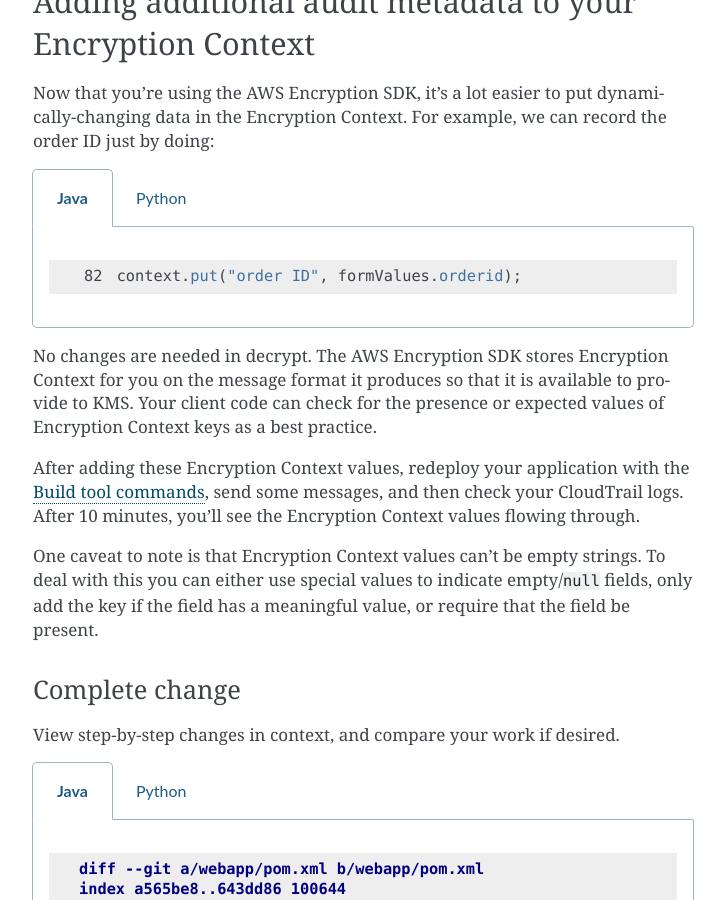
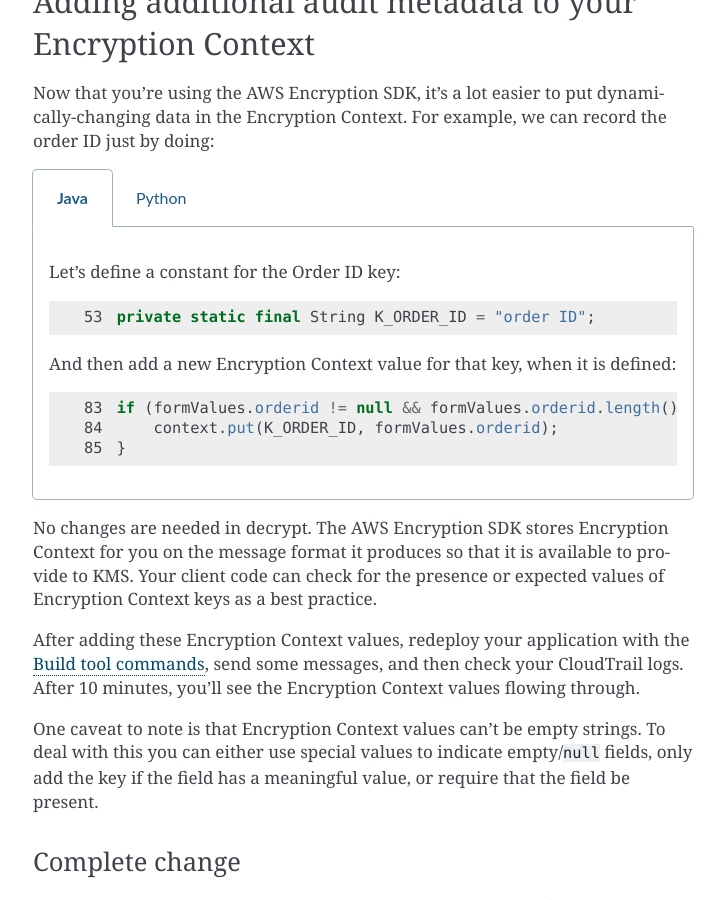
Before and after one commit to aws-samples/busy-engineers-encryption-sdk, a Sphinx documentation site: the page built from docs/exercises/3-encryption_sdk.rst, in a window 1280 px wide and 900 px high, scrolled down 6313 px. Shown: the whole window, without its empty margins (387-1112 px from the left). Built offline with Sphinx 7.4.7, drawn with Linux system fonts in a browser that asks for light colours.

Commit message:
Align EX4 between Java-Python. (#97)
* Align EX4 between Java-Python.

* Put timestamp exercise in the right place for Python
* Update some Java code to match the diff/constant usage

* Add Order ID validity check to Python.

```diff
--- a/docs/exercises/3-encryption_sdk.rst
+++ b/docs/exercises/3-encryption_sdk.rst
@@ -397,29 +397,39 @@
 
     .. group-tab:: Java
 
+        Let's define a constant for the Order ID key:
+
         .. code-block:: java
-           :lineno-start: 82
+           :lineno-start: 53
 
-            context.put("order ID", formValues.orderid);
+            private static final String K_ORDER_ID = "order ID";
+
+        And then add a new Encryption Context value for that key, when it is defined:
+
+        .. code-block:: java
+           :lineno-start: 83
+
+            if (formValues.orderid != null && formValues.orderid.length() > 0) {
+                context.put(K_ORDER_ID, formValues.orderid);
+            }
 
     .. group-tab:: Python
 
-        First, import ``time``.
+        Let's define the Order ID key:
 
         .. code-block:: python
-           :lineno-start: 19
+           :lineno-start: 31
 
-            import time
+            self._order_id = "order ID"
 
         Now add the additional metadata.
 
         .. code-block:: python
            :lineno-start: 41
 
-            encryption_context = {
-                self._message_type: self._type_order_inquiry,
-                self._timestamp: str(int(time.time() / 3600.0)),
-            }
+            order_id = data.get("orderid", "")
+            if order_id:
+                encryption_context[self._order_id] = order_id
 
 No changes are needed in decrypt. The AWS Encryption SDK stores Encryption Context
 for you on the message format it produces so that it is available to provide to
@@ -559,42 +569,39 @@
         .. code:: diff
 
             diff --git a/src/busy_engineers_workshop/encrypt_decrypt.py b/src/busy_engineers_workshop/encrypt_decrypt.py
-            index b7e8e07..f2cc5ec 100644
+            index b7e8e07..b1cef27 100644
             --- a/src/busy_engineers_workshop/encrypt_decrypt.py
             +++ b/src/busy_engineers_workshop/encrypt_decrypt.py
-            @@ -16,8 +16,9 @@ This is the only module that you need to modify in the Busy Engineer's Guide to
-             """
+            @@ -17,7 +17,7 @@ This is the only module that you need to modify in the Busy Engineer's Guide to
              import base64
              import json
-            +import time
 
             -import boto3
             +import aws_encryption_sdk
 
 
              class EncryptDecrypt(object):
-            @@ -28,8 +29,7 @@ class EncryptDecrypt(object):
+            @@ -28,8 +28,8 @@ class EncryptDecrypt(object):
                      self._message_type = "message_type"
                      self._type_order_inquiry = "order inquiry"
                      self._timestamp = "rough timestamp"
             -        self.key_id = key_id
             -        self.kms = boto3.client("kms")
+            +        self._order_id = "order ID"
             +        self.master_key_provider = aws_encryption_sdk.KMSMasterKeyProvider(key_ids=[key_id])
 
                  def encrypt(self, data):
                      """Encrypt data.
-            @@ -38,10 +38,13 @@ class EncryptDecrypt(object):
-                     :returns: Base64-encoded, encrypted data
-                         :rtype: str
+            @@ -39,9 +39,12 @@ class EncryptDecrypt(object):
+                     :rtype: str
                          """
-                -        encryption_context = {self._message_type: self._type_order_inquiry}
+                         encryption_context = {self._message_type: self._type_order_inquiry}
                 -        plaintext = json.dumps(data).encode("utf-8")
                 -        response = self.kms.encrypt(KeyId=self.key_id, Plaintext=plaintext, EncryptionContext=encryption_context)
                 -        ciphertext = response["CiphertextBlob"]
-                +        encryption_context = {
-                +            self._message_type: self._type_order_inquiry,
-                +            self._timestamp: str(int(time.time() / 3600.0)),
-                +        }
+                +        order_id = data.get("orderid", "")
+                +        if order_id:
+                +            encryption_context[self._order_id] = order_id
                 +        ciphertext, _header = aws_encryption_sdk.encrypt(
                 +            source=json.dumps(data), key_provider=self.master_key_provider, encryption_context=encryption_context
                 +        )
```
Also changed, not shown: docs/exercises/4-caching.rst (+50 -19 lines).
